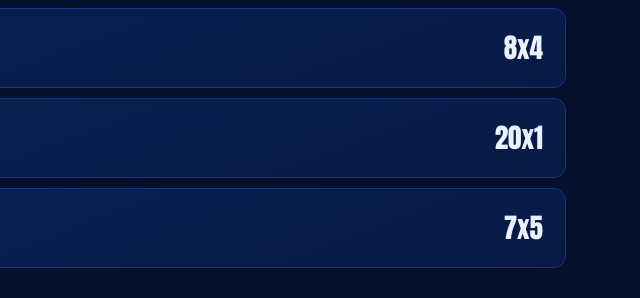
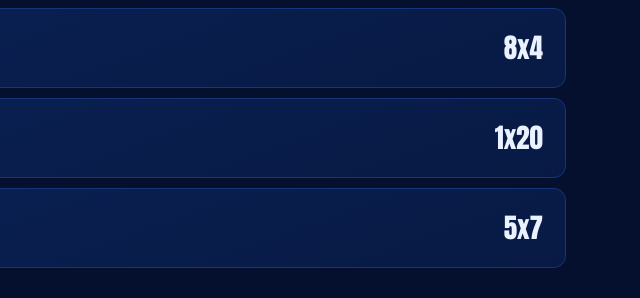
Before and after one commit to LuigiBFr09/limeirense, a plain HTML site: page index.html in a window 1280 px wide. Shown: the part 4193-4491 px from the top of the page, 640-1280 px from the left. Drawn offline with Linux system fonts and the light colour scheme; animation ran at ten frames a second.

Commit message:
Update index.html

```diff
--- a/index.html
+++ b/index.html
@@ -987,8 +987,8 @@ const MATCHES = [
   { opponent:"Pandora", date:"Maio 2026",  result:"D",  score:"11x11", home:true,  note:"Jogo lendário" },
   { opponent:"Pandora", date:"Junho 2026",   result:"L",  score:"15x5",   home:false, note:"" },
   { opponent:"Pandora", date:"Junho 2026",  result:"W",  score:"8x4", home:true,  note:"Último jogo como Aliginianos" },
-  { opponent:"Pandora", date:"Junho 2026",  result:"L",  score:"20x1", home:true,  note:"O início pífio do Atlético Limeirense" },
-   { opponent:"Pandora", date:"Junho 2026",  result:"L",  score:"7x5", home:true,  note:"O famoso quase" },
+  { opponent:"Pandora", date:"Junho 2026",  result:"L",  score:"1x20", home:true,  note:"O início pífio do Atlético Limeirense" },
+   { opponent:"Pandora", date:"Junho 2026",  result:"L",  score:"5x7", home:true,  note:"O famoso quase" },
 
 ];
 const HISTORY_NAME = "Atlético Limeirense"; // nome usado nos registros históricos de jogos
```
